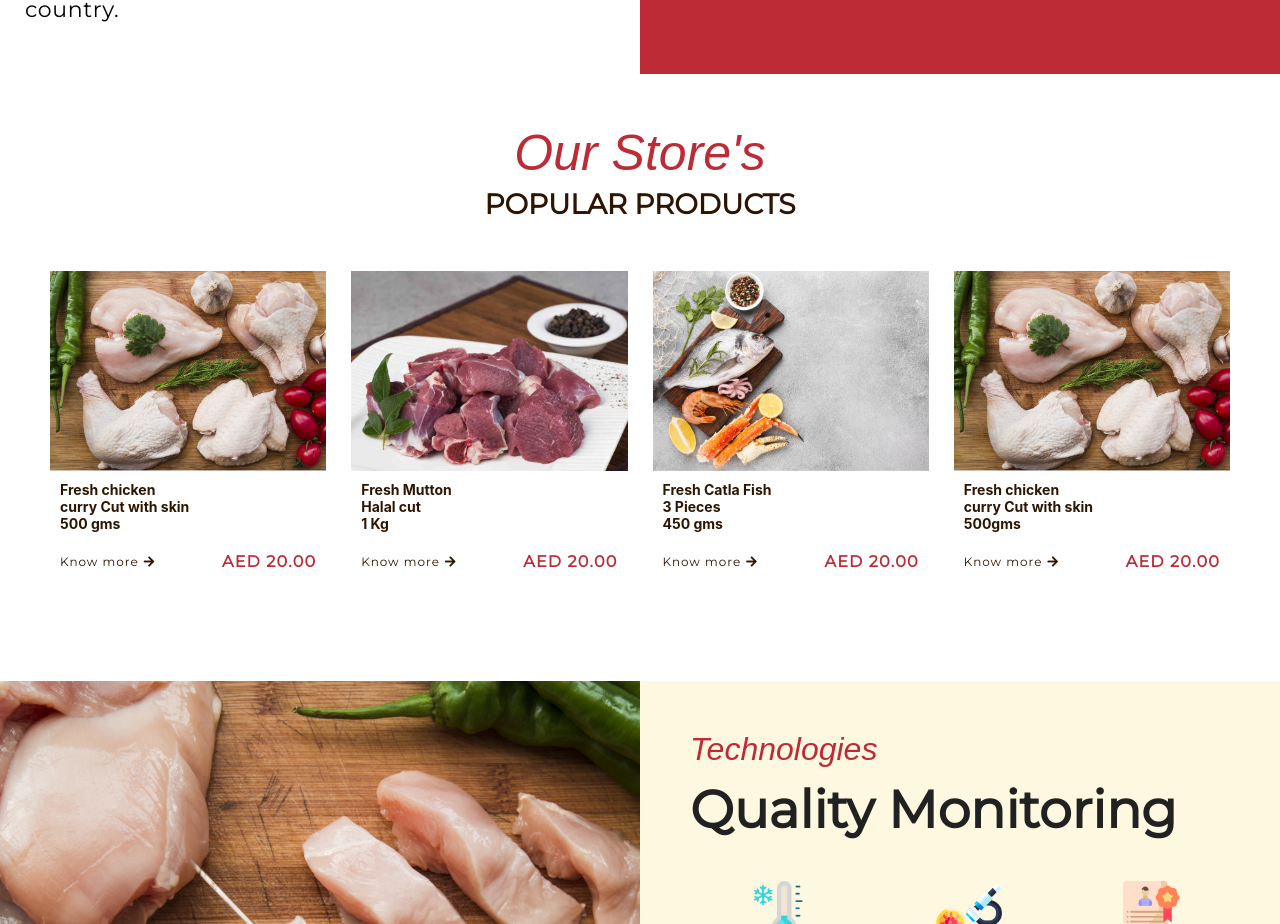
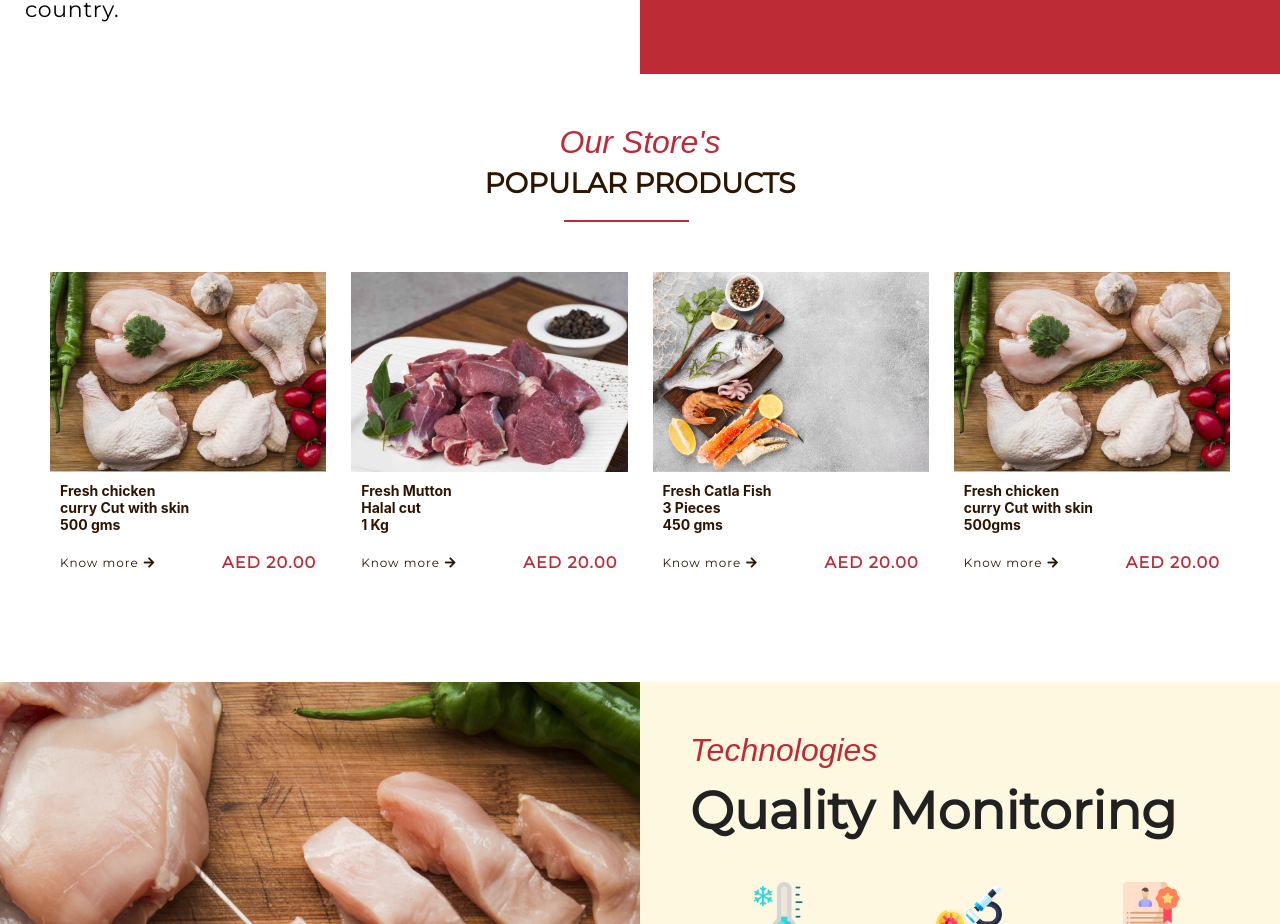
Before and after one commit to vivekkravindraa/freshmeat, a React (Create React App) app: page / in a window 1280 px wide. Shown: the part 2619-3543 px from the top of the page. Built offline with nearby package versions, Linux system fonts and the light colour scheme; some icons are missing.

Commit message:
chore: pseudo :after handlebar

```diff
--- a/src/components/HomeComponents/PopularProducts/PopularProducts.css
+++ b/src/components/HomeComponents/PopularProducts/PopularProducts.css
@@ -14,7 +14,7 @@
 .PopularProducts-header__title {
     text-align: left;
     font-style: Italic;
-    font-size: 50px;
+    font-size: 32px;
     font-family: Brush Script MT, sans-serif;
     letter-spacing: 0px;
     color: #bd2c36;
@@ -33,7 +33,7 @@
     margin: 0;
 }
 
-.PopularProducts-header__sub-title p:after {
+.PopularProducts-header__sub-title:after {
     content: "";
     display: block;
     position: relative;
```
